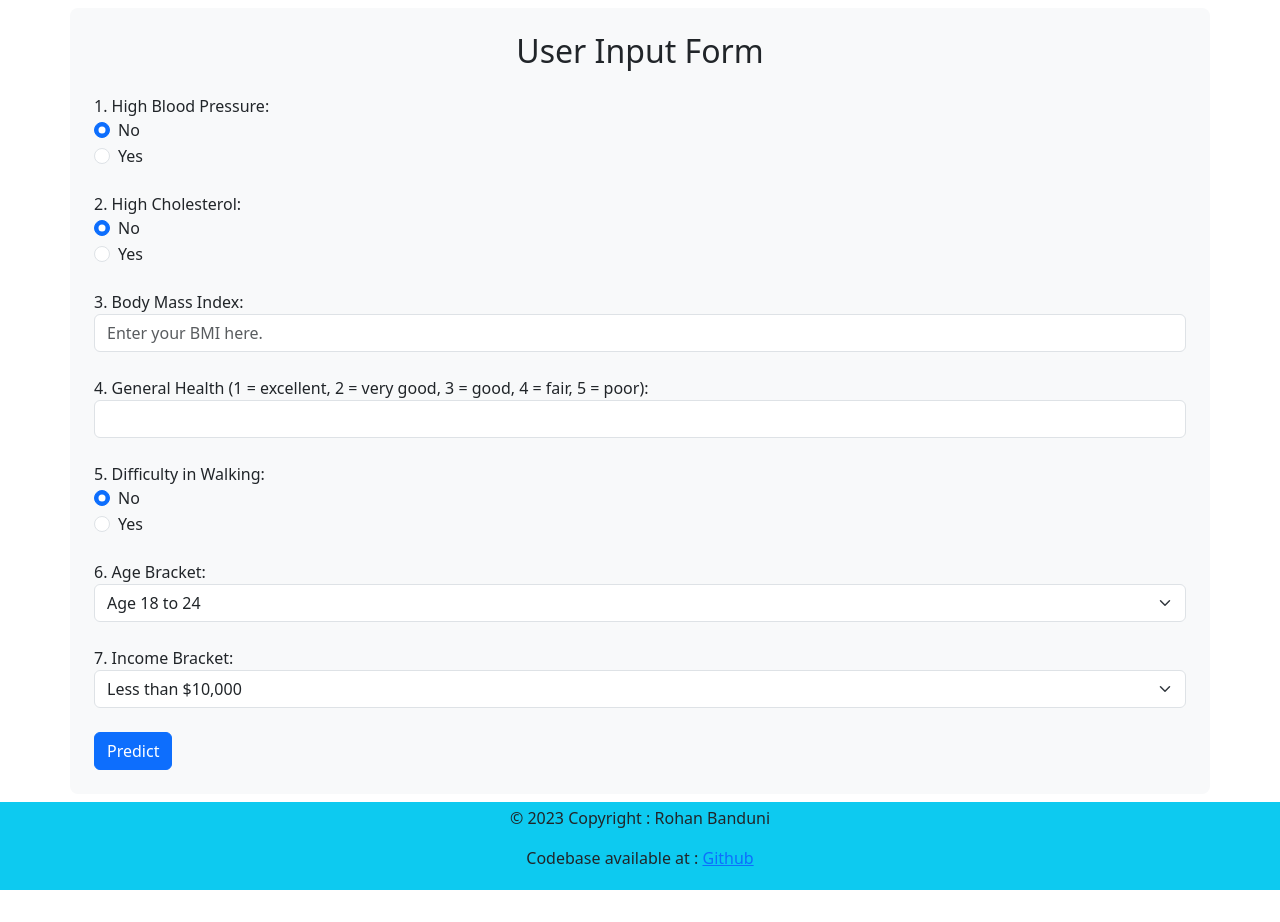
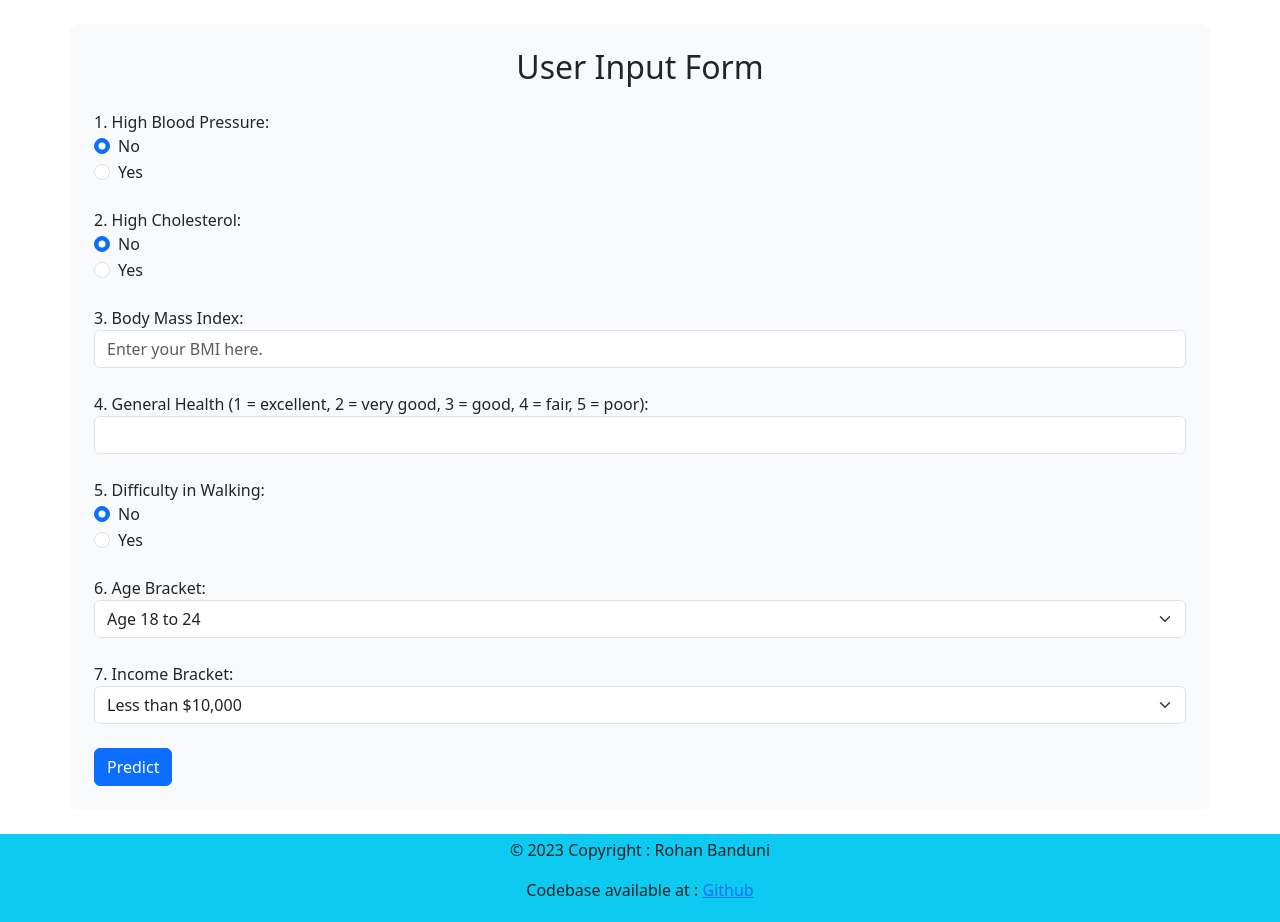
Before and after one commit to rohanbanduni/BCA-5th-sem-MPR, a Flask app: page /test in a window 1280 px wide. Shown: the part 72-994 px from the top of the page. Before the commit the page ends 962 px from the top, so only its background shows below. Run offline with Flask 3, Linux system fonts and the light colour scheme; parts of the project's set-up code (start-up, migrations or seed data) failed here and were passed over.

Commit message:
Update test.html

```diff
--- a/templates/test.html
+++ b/templates/test.html
@@ -27,7 +27,7 @@
       </div>
   </div>
 
-  <div class="container bg-light p-4 my-2 rounded-3">
+  <div class="container bg-light p-4 my-4 rounded-3">
   <h2 class="mb-4 text-center">User Input Form</h2>
   <form action="{{ url_for('test') }}" method="post">
       <!-- High Blood Pressure -->
@@ -128,7 +128,7 @@
   </form>
 </div>
 
-<footer class="bg-info">
+<footer class="bg-info ">
   <div class="text-center p-1">
    <p>© 2023 Copyright : Rohan Banduni</p>
    <p>Codebase available at : <a href="https://github.com/alnishantsingh/mpr">Github</a></p>
```
